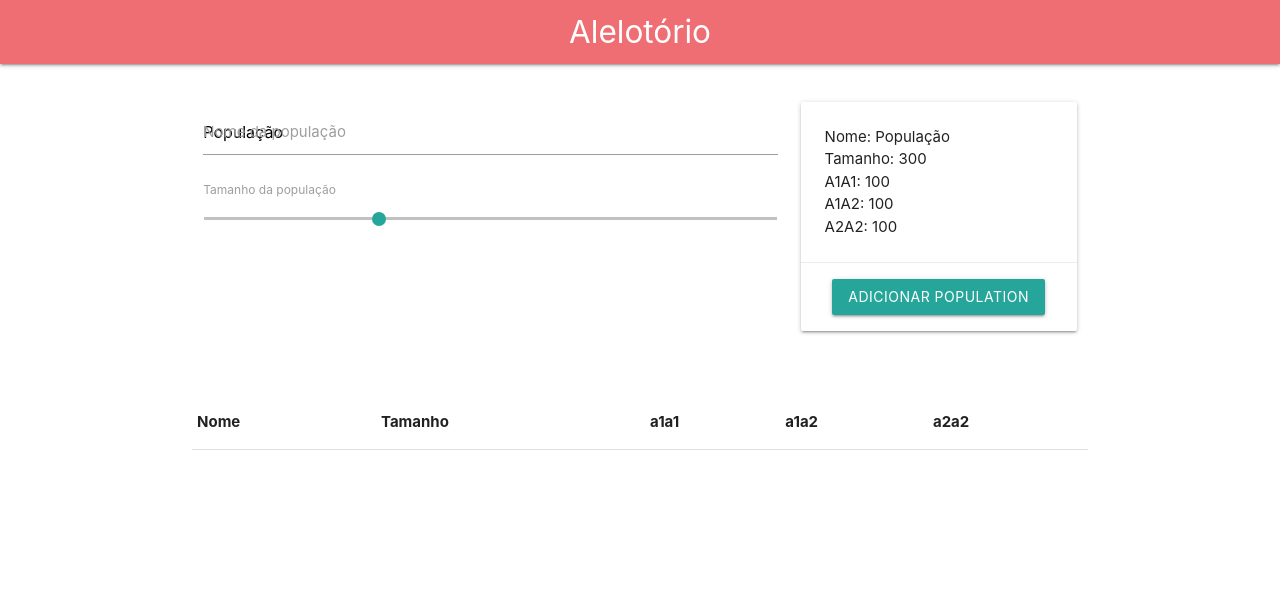
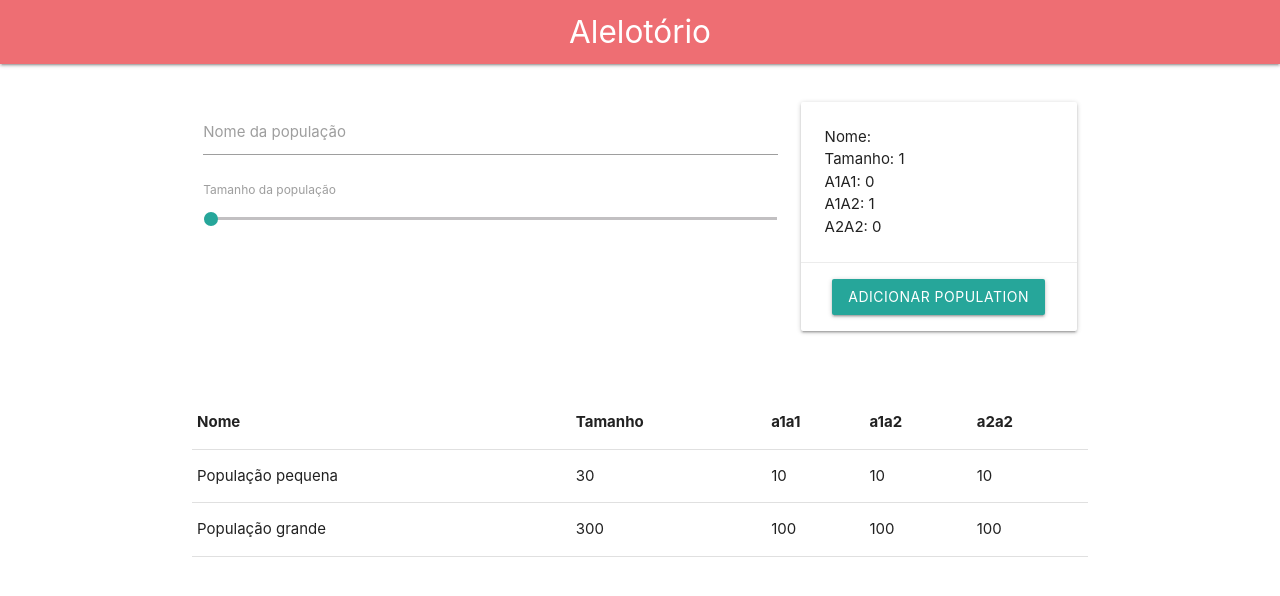
Before and after one commit to EdikoCruz/alelotorio, a Vue app: page / in a window 1280 px wide. Shown: the top 596 px of the page. Built offline with nearby package versions, Linux system fonts and the light colour scheme.

Commit message:
add template

```diff
--- a/src/views/Home.vue
+++ b/src/views/Home.vue
@@ -1,7 +1,7 @@
 <template>
   <div class="home container">
     <div class="row create-population">
-      <form action="#" class="center-align col s8">
+      <form class="center-align col s8" @submit.prevent>
         <div class="input-field">
           <input
             id="population-name"
@@ -74,18 +74,33 @@ import { Component, Vue } from 'vue-property-decorator';
 @Component({
   data() {
     return {
-      populationName: 'População',
-      populationSize: '300',
+      populationName: '',
+      populationSize: '1',
       populationSizeMin: 1,
       populationSizeMax: 1000,
-      populations: [],
+      populations: [
+        {
+          populationName: 'População pequena',
+          populationSize: 30,
+          a1a1: 10,
+          a1a2: 10,
+          a2a2: 10,
+        },
+        {
+          populationName: 'População grande',
+          populationSize: 300,
+          a1a1: 100,
+          a1a2: 100,
+          a2a2: 100,
+        },
+      ],
     };
   },
 
   methods: {
     clearPopulation(): void {
-      (this as any).populationName = 'População';
-      (this as any).populationSize = '300';
+      (this as any).populationName = '';
+      (this as any).populationSize = '1';
     },
     addPopulation(): void {
       if ((this as any).populationIsValid) {
```
